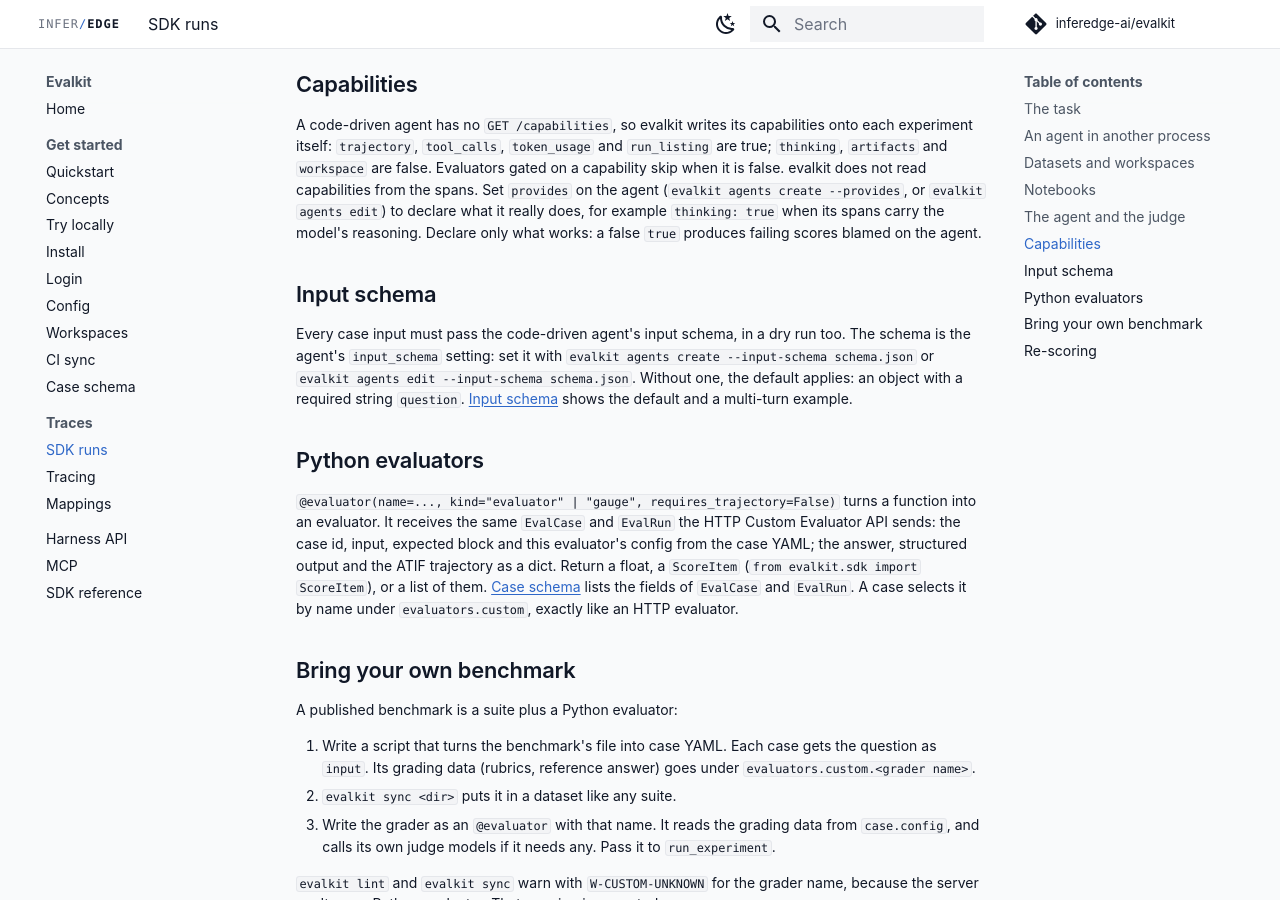
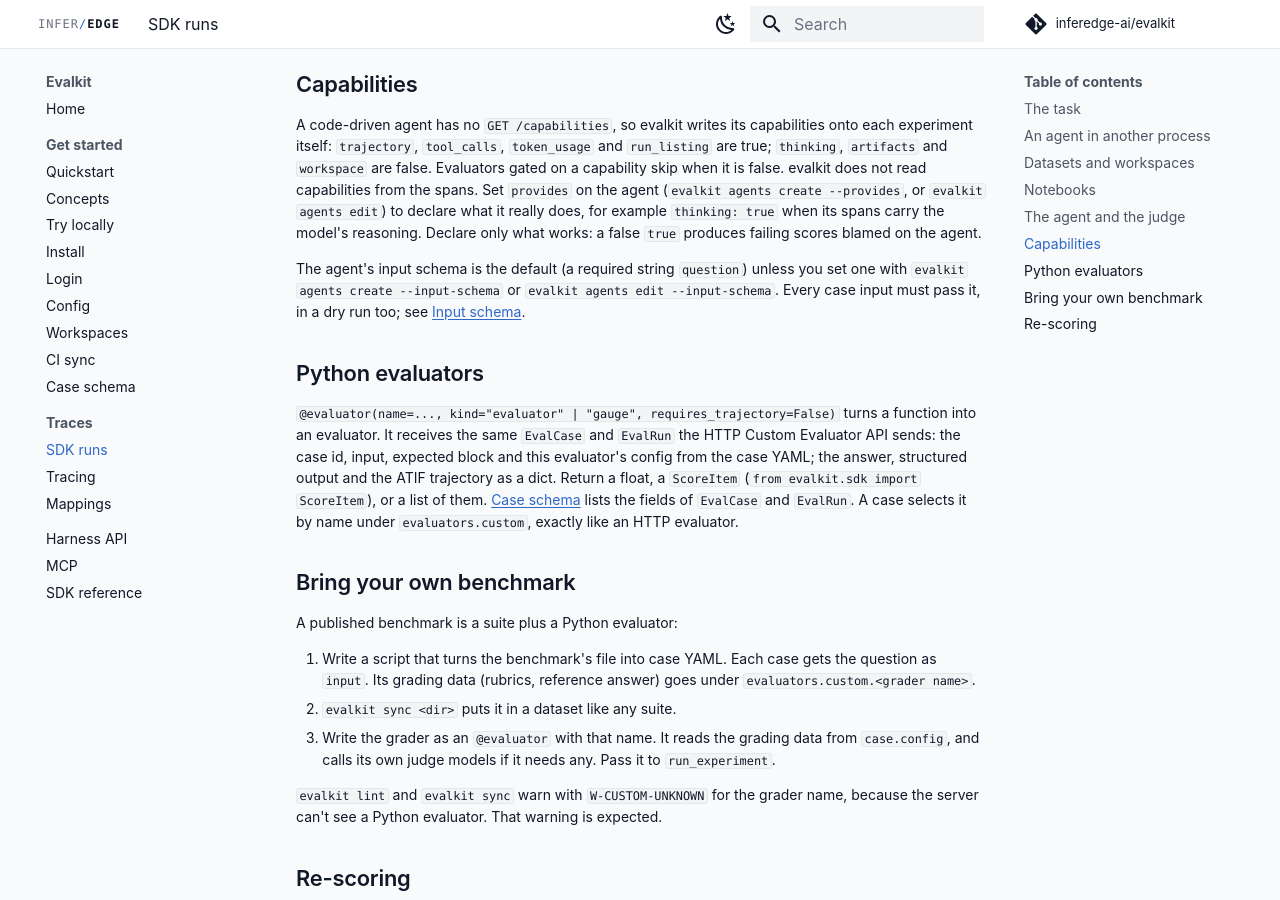
Before and after one commit to inferedge-ai/evalkit, an MkDocs documentation site: the page built from docs/user/sdk-runs.md, in a window 1280 px wide and 900 px high, scrolled down 3404 px. Built offline with MkDocs 1.6.1 and Material for MkDocs 9.7.7, drawn with Linux system fonts in a browser that asks for light colours; comment, search, counter and statistics services are not loaded; the version menu is left out.

Commit message:
Revert "SDK runs page: input schema gets its own section, named as the agent setting (ENG-14505)"
This reverts commit f01cb50ded770a80b92746e4fbb4c544c147bed9.

```diff
--- a/docs/user/sdk-runs.md
+++ b/docs/user/sdk-runs.md
@@ -141,9 +141,7 @@
 
 A code-driven agent has no `GET /capabilities`, so evalkit writes its capabilities onto each experiment itself: `trajectory`, `tool_calls`, `token_usage` and `run_listing` are true; `thinking`, `artifacts` and `workspace` are false. Evaluators gated on a capability skip when it is false. evalkit does not read capabilities from the spans. Set `provides` on the agent (`evalkit agents create --provides`, or `evalkit agents edit`) to declare what it really does, for example `thinking: true` when its spans carry the model's reasoning. Declare only what works: a false `true` produces failing scores blamed on the agent.
 
-## Input schema
-
-Every case input must pass the code-driven agent's input schema, in a dry run too. The schema is the agent's `input_schema` setting: set it with `evalkit agents create --input-schema schema.json` or `evalkit agents edit --input-schema schema.json`. Without one, the default applies: an object with a required string `question`. [Input schema](case-schema.md#input-schema) shows the default and a multi-turn example.
+The agent's input schema is the default (a required string `question`) unless you set one with `evalkit agents create --input-schema` or `evalkit agents edit --input-schema`. Every case input must pass it, in a dry run too; see [Input schema](case-schema.md#input-schema).
 
 ## Python evaluators
 
```
